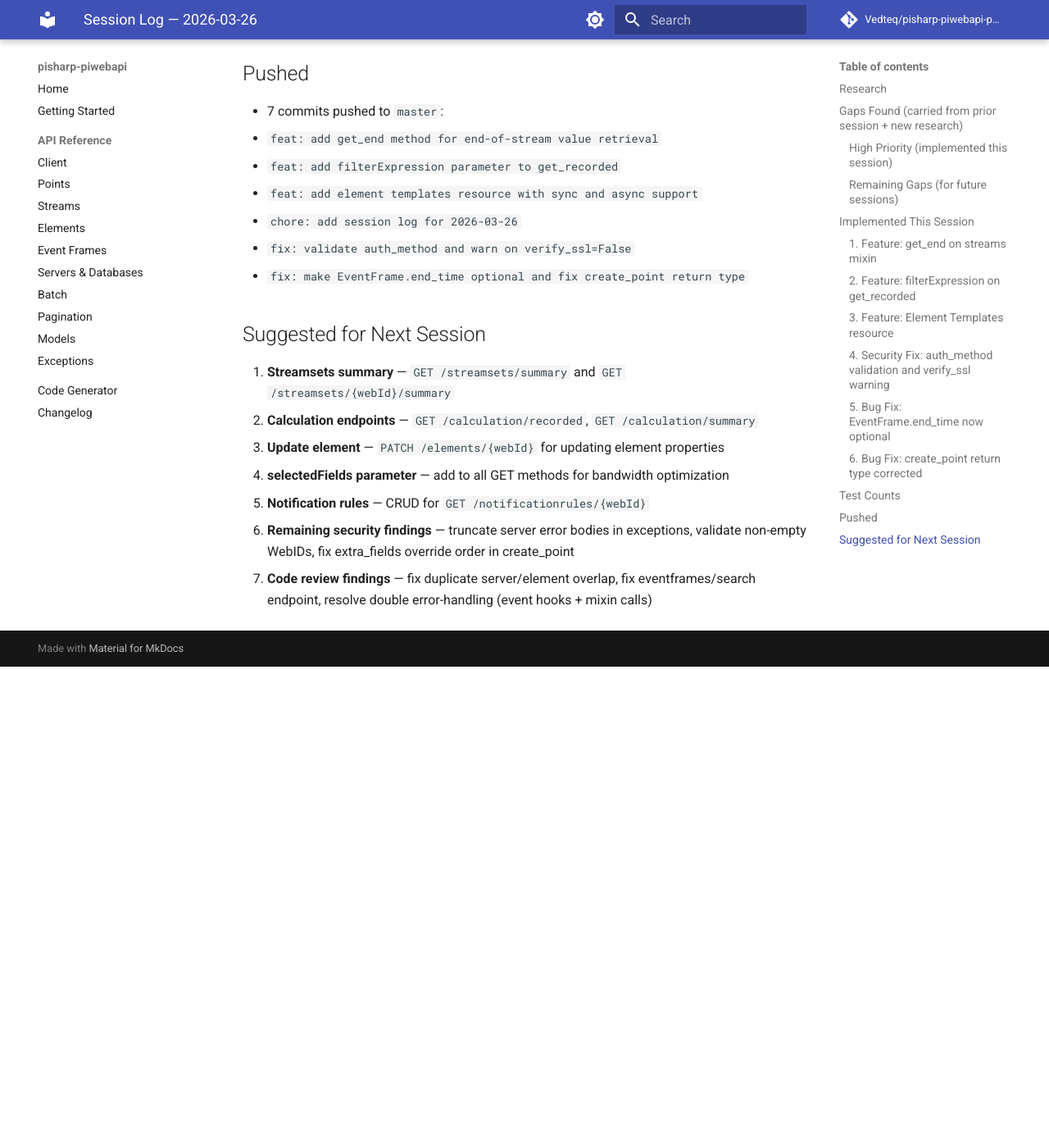
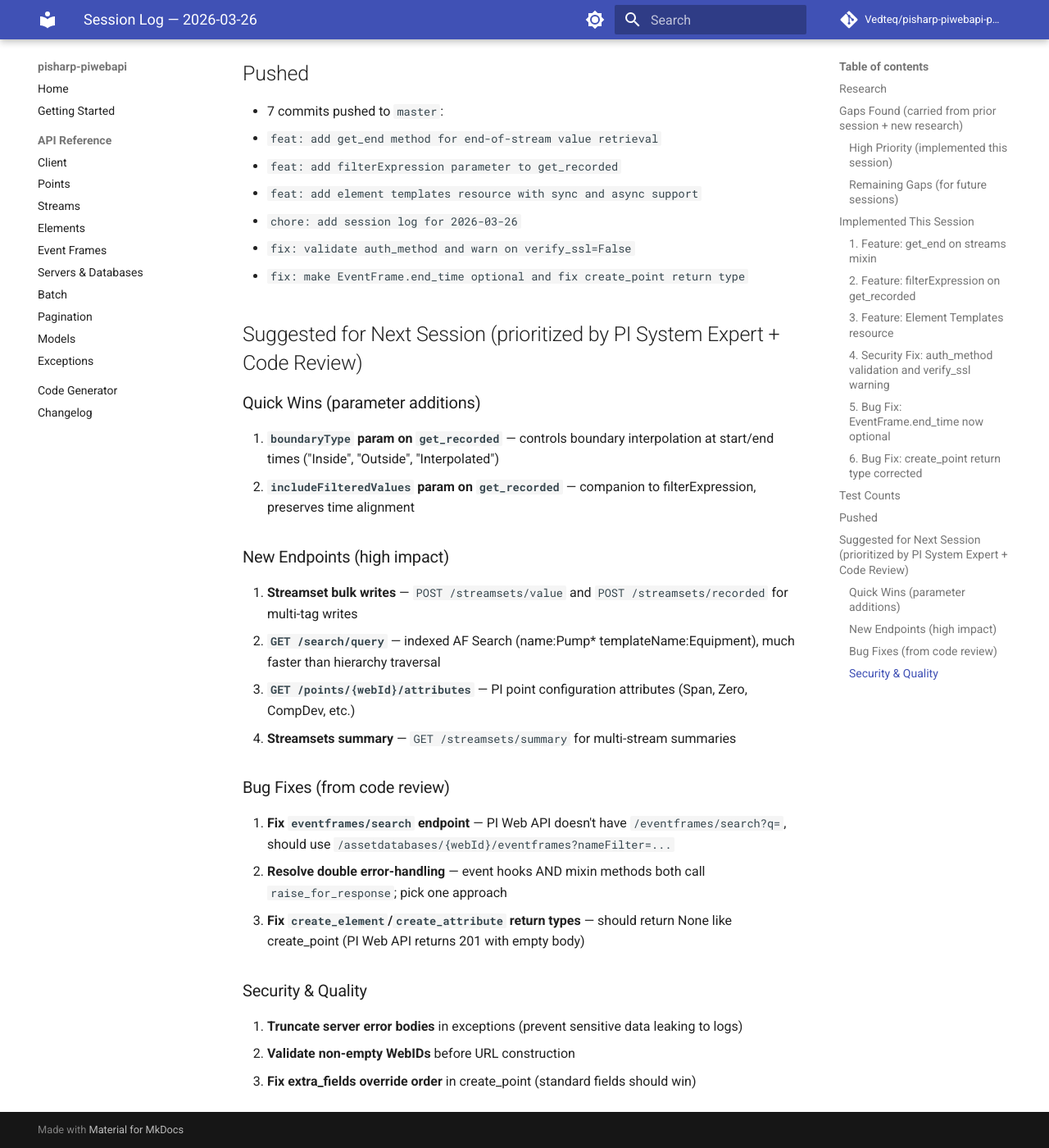
Before and after one commit to Vedteq/pisharp-piwebapi-python, an MkDocs documentation site: the page built from docs/tasks/done/session-2026-03-26.md, in a window 1280 px wide and 1400 px high, scrolled down 2523 px. Shown: the whole window at 82% size. Built offline with MkDocs 1.6.1 and Material for MkDocs 9.7.7, drawn with Linux system fonts in a browser that asks for light colours; comment, search, counter and statistics services are not loaded; before the commit the page ends 3336 px from its top, so only the background shows below that.

Commit message:
chore: update session log with PI expert and code review priorities
Co-Authored-By: Claude Opus 4.6 (1M context) <noreply@anthropic.com>

```diff
--- a/docs/tasks/done/session-2026-03-26.md
+++ b/docs/tasks/done/session-2026-03-26.md
@@ -80,12 +80,24 @@ Searched for PI Web API endpoint coverage, competing SDKs, and common pain point
   - `fix: validate auth_method and warn on verify_ssl=False`
   - `fix: make EventFrame.end_time optional and fix create_point return type`
 
-## Suggested for Next Session
+## Suggested for Next Session (prioritized by PI System Expert + Code Review)
 
-1. **Streamsets summary** — `GET /streamsets/summary` and `GET /streamsets/{webId}/summary`
-2. **Calculation endpoints** — `GET /calculation/recorded`, `GET /calculation/summary`
-3. **Update element** — `PATCH /elements/{webId}` for updating element properties
-4. **selectedFields parameter** — add to all GET methods for bandwidth optimization
-5. **Notification rules** — CRUD for `GET /notificationrules/{webId}`
-6. **Remaining security findings** — truncate server error bodies in exceptions, validate non-empty WebIDs, fix extra_fields override order in create_point
-7. **Code review findings** — fix duplicate server/element overlap, fix eventframes/search endpoint, resolve double error-handling (event hooks + mixin calls)
+### Quick Wins (parameter additions)
+1. **`boundaryType` param on `get_recorded`** — controls boundary interpolation at start/end times ("Inside", "Outside", "Interpolated")
+2. **`includeFilteredValues` param on `get_recorded`** — companion to filterExpression, preserves time alignment
+
+### New Endpoints (high impact)
+3. **Streamset bulk writes** — `POST /streamsets/value` and `POST /streamsets/recorded` for multi-tag writes
+4. **`GET /search/query`** — indexed AF Search (name:Pump* templateName:Equipment), much faster than hierarchy traversal
+5. **`GET /points/{webId}/attributes`** — PI point configuration attributes (Span, Zero, CompDev, etc.)
+6. **Streamsets summary** — `GET /streamsets/summary` for multi-stream summaries
+
+### Bug Fixes (from code review)
+7. **Fix `eventframes/search` endpoint** — PI Web API doesn't have `/eventframes/search?q=`, should use `/assetdatabases/{webId}/eventframes?nameFilter=...`
+8. **Resolve double error-handling** — event hooks AND mixin methods both call `raise_for_response`; pick one approach
+9. **Fix `create_element`/`create_attribute` return types** — should return None like create_point (PI Web API returns 201 with empty body)
+
+### Security & Quality
+10. **Truncate server error bodies** in exceptions (prevent sensitive data leaking to logs)
+11. **Validate non-empty WebIDs** before URL construction
+12. **Fix extra_fields override order** in create_point (standard fields should win)
```
